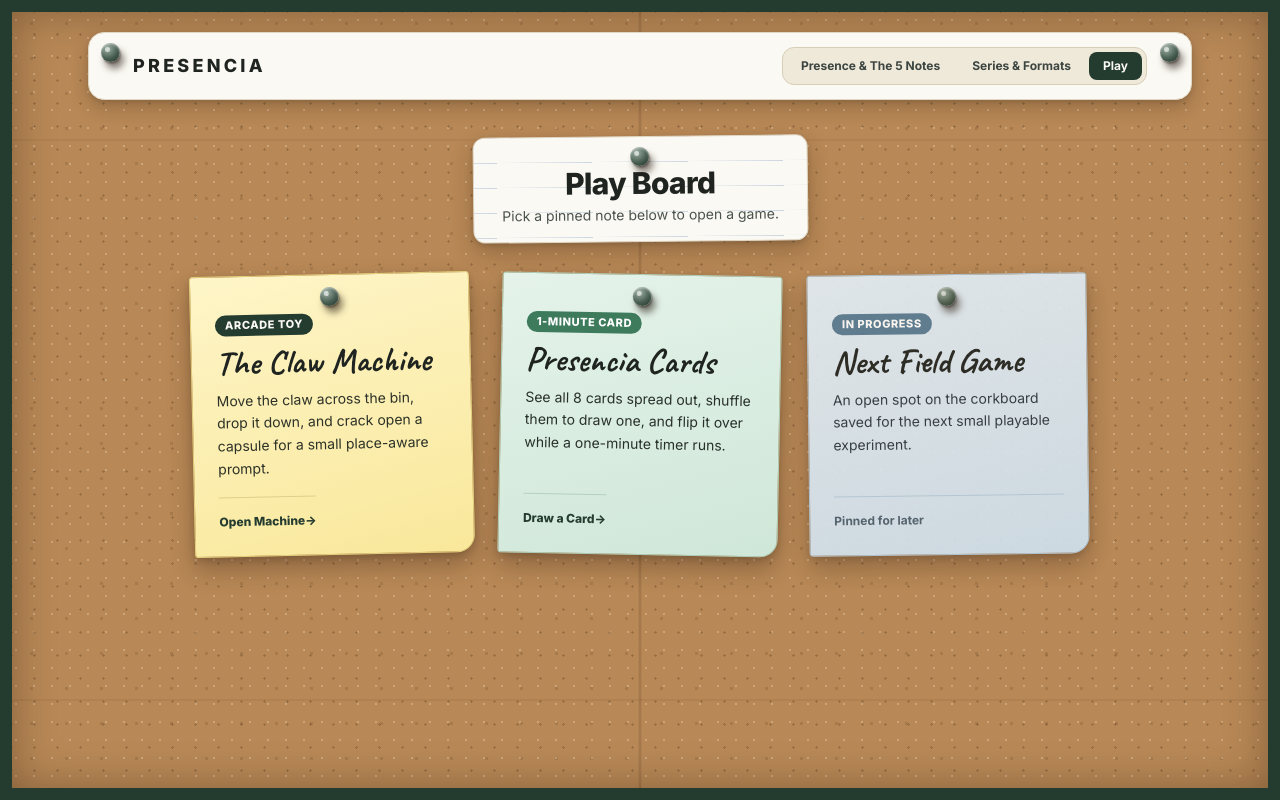
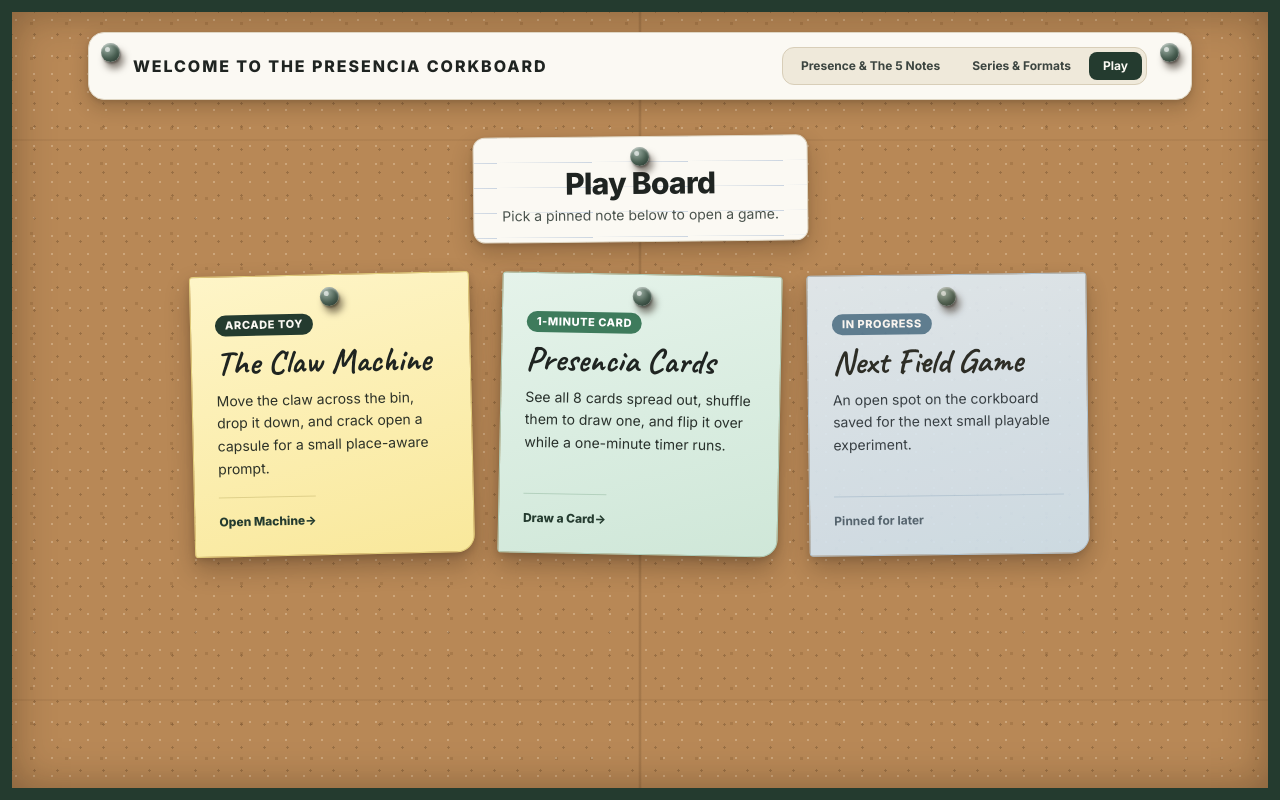
Before and after one commit to presenciaventures/Presencia-Site, a plain HTML site: page play.html in a window 1280 px wide. Drawn offline with nearby package versions, Linux system fonts and the light colour scheme.

Commit message:
Update play.html

```diff
--- a/play.html
+++ b/play.html
@@ -161,10 +161,10 @@
       <div class="slate-pin top-2.5 left-3"></div>
       <div class="slate-pin top-2.5 right-3"></div>
 
-      <!-- Left Cluster: PRESENCIA + Inline Logo Directly to the Right -->
+     <!-- Left Cluster: Welcome to the PRESENCIA Corkboard + Inline Logo Directly to the Right -->
       <div class="pl-4 flex items-center gap-2.5">
-        <a href="index.html" class="font-extrabold tracking-[0.18em] text-base sm:text-lg uppercase text-[#1f2421] no-underline">
-          PRESENCIA
+        <a href="index.html" class="font-extrabold tracking-[0.08em] sm:tracking-[0.12em] text-sm sm:text-base uppercase text-[#1f2421] no-underline">
+          Welcome to the PRESENCIA Corkboard
         </a>
         <img
           id="brandLogoImg"
```
